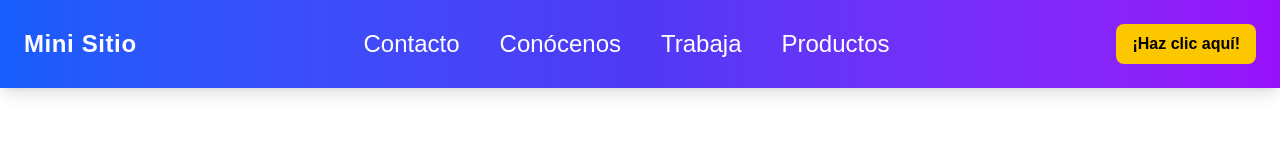
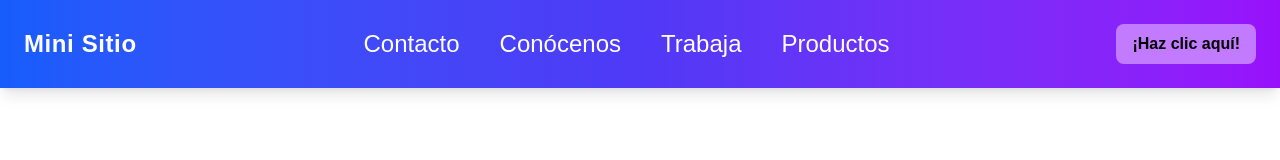
Before and after one commit to jorgebotero190-cloud/mini-sitio-v3, a Next.js app: page / in a window 1280 px wide. Shown: the top 160 px of the page. Built offline with nearby package versions, Linux system fonts and the light colour scheme.

Commit message:
feat(footer): agrega botón interactivo con mensaje emergente

```diff
--- a/app/Componentes/Header.tsx
+++ b/app/Componentes/Header.tsx
@@ -22,7 +22,7 @@ export default function Header() {
         </div>
           <button
     onClick={mostrarMensaje}
-    className="px-4 py-2 bg-yellow-400 text-black rounded-lg font-semibold hover:bg-yellow-300 transition-colors">
+    className="px-4 py-2 bg-purple-400 text-black rounded-lg font-semibold hover:bg-yellow-300 transition-colors">
 
     ¡Haz clic aquí!
   </button>
```
